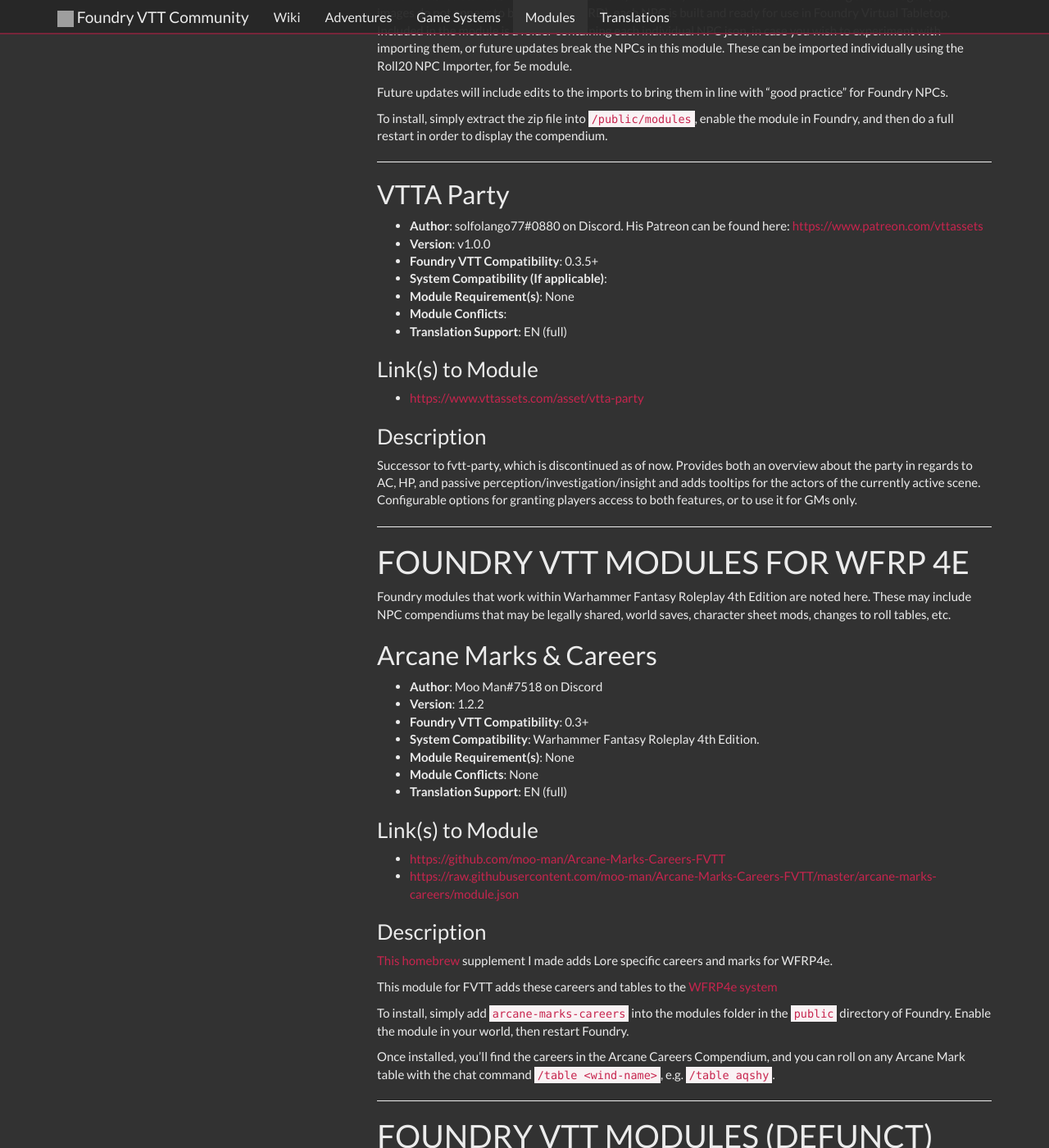
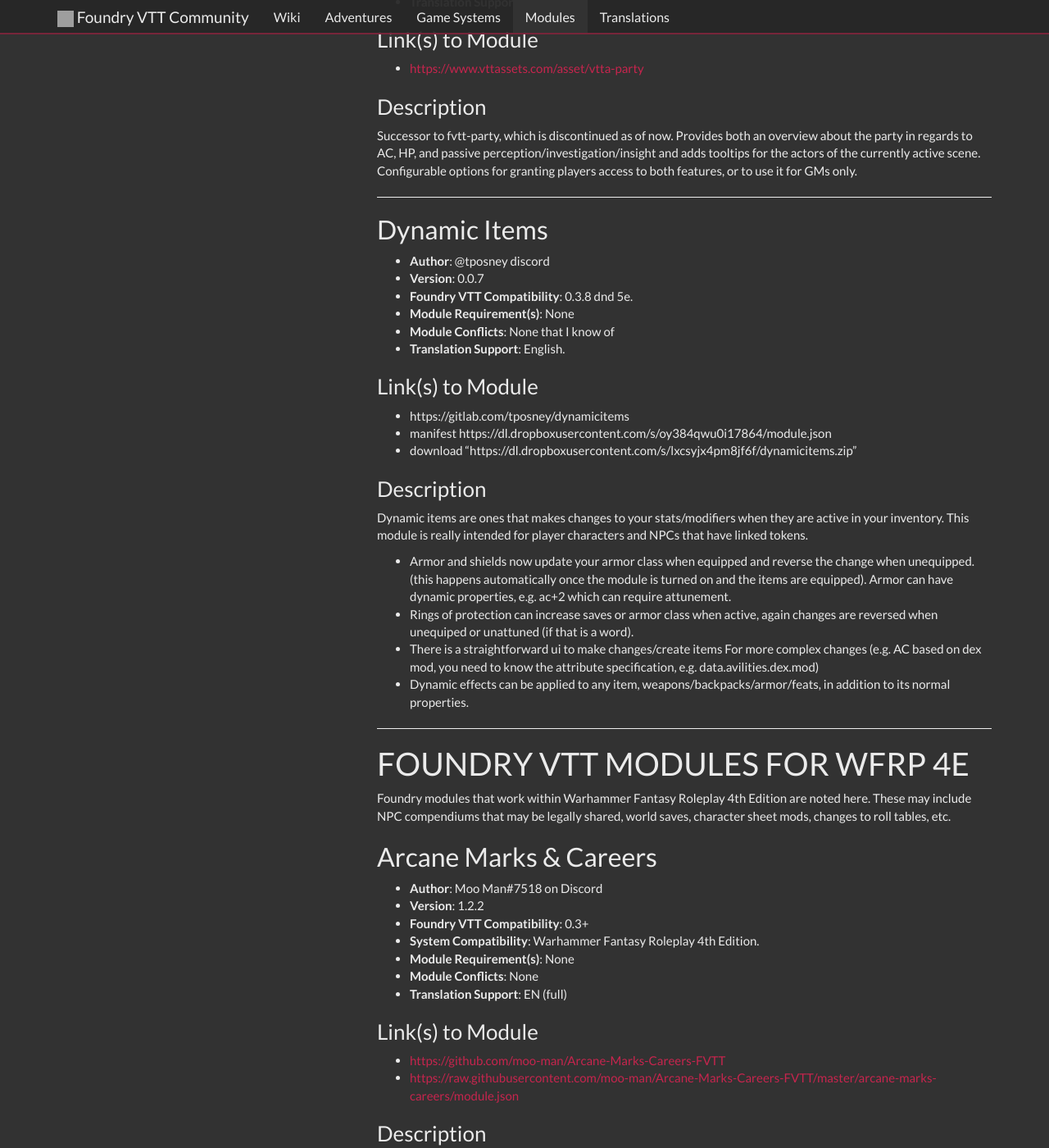
Before and after one commit to foundry-vtt-community/foundry-vtt-community.github.io, a Jekyll site: the page built from _docs/Community-Modules.md, in a window 1280 px wide and 1400 px high, scrolled down 27423 px. Shown: the whole window at 82% size. Built offline with Jekyll 4.4.1, drawn with Linux system fonts in a browser that asks for light colours; nearby versions of some CDN libraries; comment, search, counter and statistics services are not loaded; some of the changed text lies outside the part shown; grey boxes are pictures that could not be loaded.

Commit message:
Update Wiki Content (Automatic)

```diff
--- a/_docs/Community-Modules.md
+++ b/_docs/Community-Modules.md
@@ -44,12 +43,13 @@
       * [Chat Damage Buttons - Better Rolls Edition](#chat-damage-buttons---better-rolls-edition)
       * [DDB Popper](#ddb-popper)
       * [DnD Beyond Character Importer](#dnd-beyond-character-importer)
+      * [Dynamic Items](#dynamic-items)
       * [Favourite Item Tab](#favourite-item-tab)
       * [Group Roll](#group-roll)
       * [Item Sheet Buttons](#item-sheet-buttons)
       * [Item Collection](#item-collection)
+      * [Loot Sheet NPC (5e)](#loot-sheet-npc-5e)
       * [Minor QOL Improvements](#minor-qol-improvements)
-      * [Loot Sheet NPC (5e)](#loot-sheet-npc-5e)
       * [NPC Browser](#npc-browser)
       * [Polymorpher](#polymorpher)
       * [R20 Converter](#r20-converter)
@@ -64,6 +64,7 @@
       * [aDnD5e](#adnd5e)
       * [Encumbrance Variant](#encumbrance-variant)
       * [FVTT-Party (Discontinued, see VTTA-Party for an successor)](#fvtt-party-discontinued-see-vtta-party-for-an-successor)
+      * [GM Roll Message (similiar function is integrated in fvtt 3.9.0)](#gm-roll-message)
    * [Appendix](#appendix)
       * [Appendix A: Adding a Module](#appendix-a-adding-a-module)
       * [Appendix B: Best Editing Practices](#appendix-b-best-editing-practices)
@@ -1185,6 +1168,30 @@
 Configurable options for granting players access to both features, or to use it for GMs only.
 
 ---
+## Dynamic Items
+
+* **Author**: @tposney discord
+* **Version**: 0.0.7
+* **Foundry VTT Compatibility**: 0.3.8 dnd 5e.
+* **Module Requirement(s)**: None
+* **Module Conflicts**: None that I know of
+* **Translation Support**: English.
+
+### Link(s) to Module
+* https://gitlab.com/tposney/dynamicitems
+*  manifest https://dl.dropboxusercontent.com/s/oy384qwu0i17864/module.json
+*  download "https://dl.dropboxusercontent.com/s/lxcsyjx4pm8jf6f/dynamicitems.zip"
+
+
+### Description
+Dynamic items are ones that makes changes to your stats/modifiers when they are active in your inventory. This module is really intended for player characters and NPCs that have linked tokens.
+
+* Armor and shields now update your armor class when equipped and reverse the change when unequipped. (this happens automatically once the module is turned on and the items are equipped). Armor can have dynamic properties, e.g. ac+2 which can require attunement.
+* Rings of protection can increase saves or armor class when active, again changes are reversed when unequiped or unattuned (if that is a word).
+* There is a straightforward ui to make changes/create items For more complex changes (e.g. AC based on dex mod, you need to know the attribute specification, e.g. data.avilities.dex.mod)
+* Dynamic effects can be applied to any item, weapons/backpacks/armor/feats, in addition to its normal properties.
+
+---
 
 # Foundry VTT Modules for WFRP 4E
 
@@ -1278,6 +1285,26 @@
 
 ---
 
+## GM Roll Message
+
+* **Author**: Hydroxi#0366 on Discord.
+* **Version**: WIP
+* **Foundry VTT Compatibility**: 0.3+
+* **System Compatibility (If applicable)**: Universal
+* **Module Requirement(s)**: None
+* **Module Conflicts**: None
+* **Translation Support**: EN (full)
+
+### Link(s) to Module
+* [https://github.com/Hydroxi/gmrollmessage](https://github.com/Hydroxi/gmrollmessage)
+* [https://github.com/Hydroxi/gmrollmessage/raw/master/module.json](https://github.com/Hydroxi/gmrollmessage/raw/master/module.json)
+
+### Description
+Sends an extra public message/hint when rolling a `gmroll` or `blindroll`.
+
+---
+
+
 # Appendix
 
 ## Appendix A: Adding a Module
```
Also changed, not shown: other parts of _docs/Community-Modules.md (+0 -19 lines), _docs/Connecting.md (+3 -1 lines), _docs/Downloading-Foundry-VTT.md (+8 -1 lines), _docs/Modules.md (+9 -0 lines), _docs/macOS.md (+56 -1 lines).
